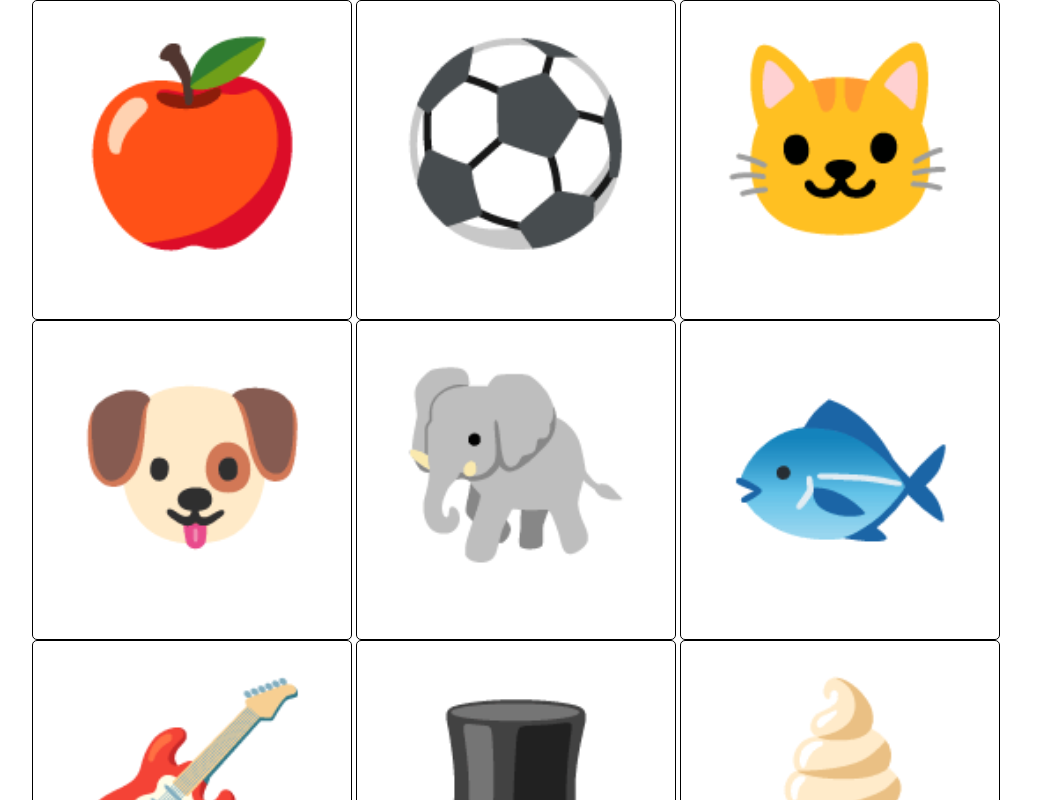
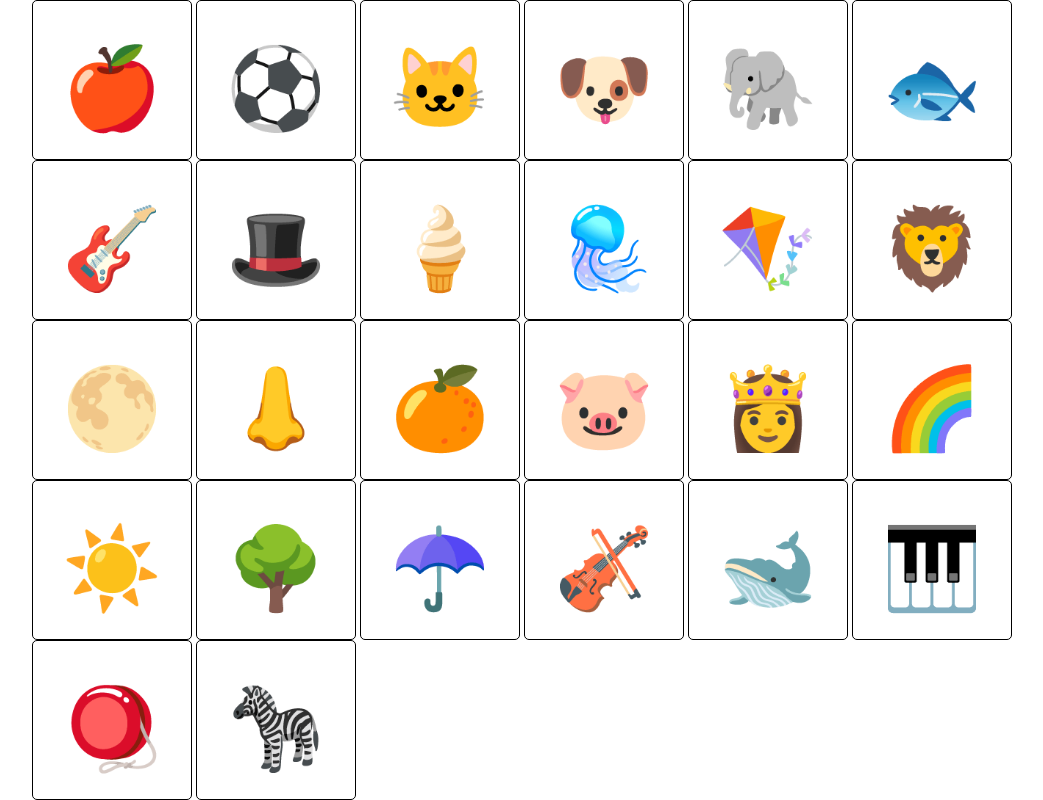
Before and after one commit to pamelaiman/tile-flip, a React (Vite) app: page / in a window 1280 px wide. Shown: the top 800 px of the page, without its empty margins (108-1151 px from the left). Built offline with nearby package versions, Linux system fonts and the light colour scheme.

Commit message:
css fixed

```diff
--- a/src/Boxes.jsx
+++ b/src/Boxes.jsx
@@ -50,14 +50,14 @@ export default [
     {
         id: 9,
         on: false,
-        word: "ice cream",
+        word: "ice-cream",
         emoji: "🍦",
     },
     {
         id: 10,
         on: false,
         word: "jellyfish",
-        emoji: "🎐",
+        emoji: "🪼",
     },
     {
         id: 11,
@@ -80,8 +80,8 @@ export default [
     {
         id: 14,
         on: false,
-        word: "nest",
-        emoji: "🐦",
+        word: "nose",
+        emoji: "👃",
     },
     {
         id: 15,
@@ -98,8 +98,8 @@ export default [
     {
         id: 17,
         on: false,
-        word: "quilt",
-        emoji: "🪡",
+        word: "queen",
+        emoji: "👸",
     },
     {
         id: 18,
--- a/src/style.css
+++ b/src/style.css
@@ -3,21 +3,33 @@
 }
 
 .box {
-    height: 20rem;
-    width: 20rem;
+    height: 10rem;
+    width: 10rem;
     border: 1px solid black;
     display: inline-block;
     margin-right: 4px;
     border-radius: 5px;
+    justify-content: center;
+    align-content: center;
+    align-items: center;
+    text-align: center;
+}
+
+.Word,.Emoji {
+    text-align: center;
+    width: 100%;
 }
 
 .Word {
-    font-size: 8rem;
-    text-align: center;
+    font-size: 1.75rem;
+    padding: 1rem;
     font-family: Arial, Helvetica, sans-serif;
+    overflow: hidden;
+
 }
 
 .Emoji {
-    font-size: 12rem;
-    text-align: center;
+    font-size: 5rem;
+    padding: 1.75rem;
+
 }
```
